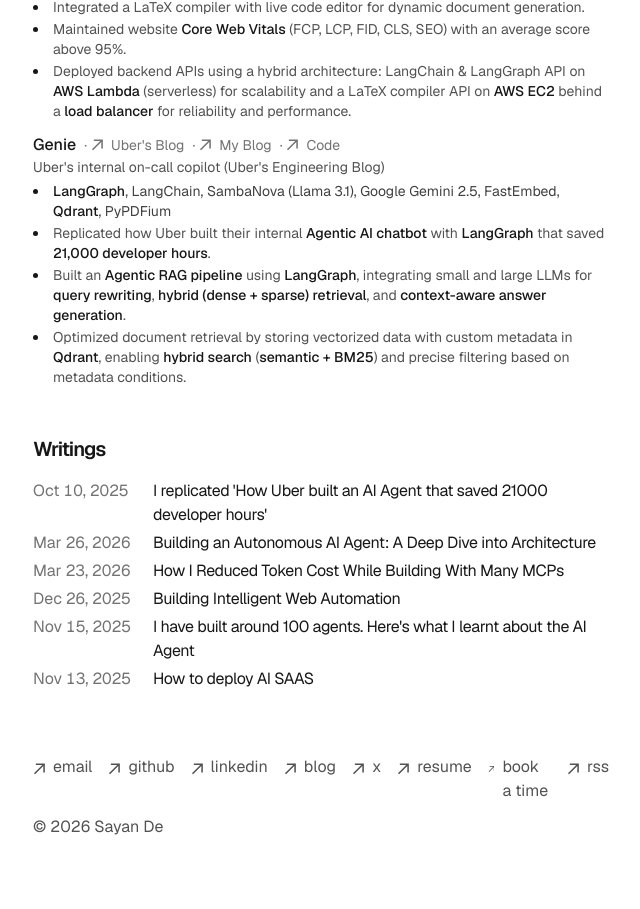
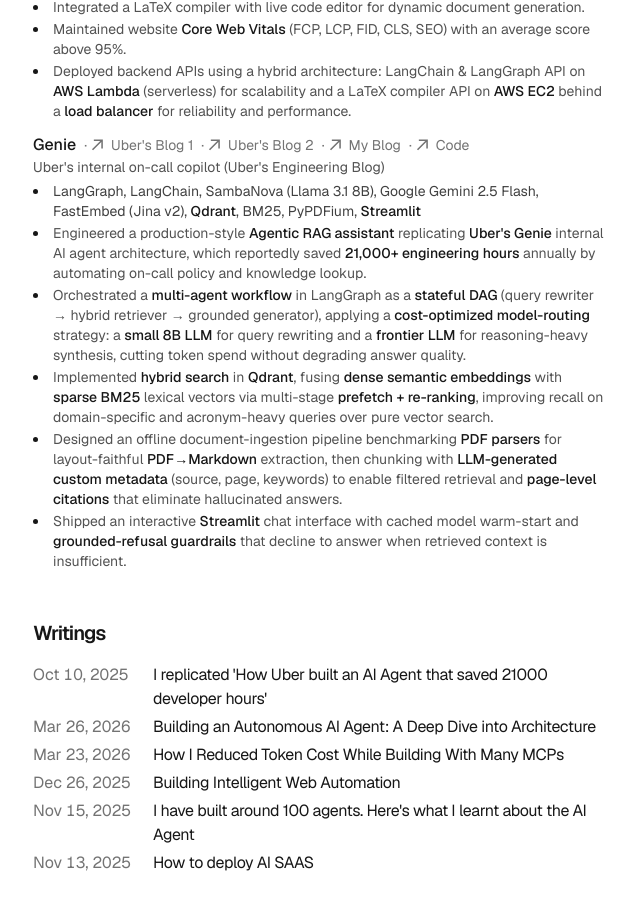
Before and after one commit to sayandedotcom/sayande.com, a Next.js app: page / in a window 1280 px wide. Shown: the part 2113-3022 px from the top of the page, without its empty margins (319-959 px from the left). Built offline with nearby package versions, Linux system fonts and the light colour scheme.

Commit message:
feat: update Genie project details with expanded tech stack, architecture specifics, and additional blog references

```diff
--- a/app/content.ts
+++ b/app/content.ts
@@ -161,27 +161,38 @@
     name: "Genie",
     bio: "Uber's internal on-call copilot (Uber's Engineering Blog)",
     bullets: [
-      "LangGraph, LangChain, SambaNova (Llama 3.1), Google Gemini 2.5, FastEmbed, Qdrant, PyPDFium",
-      "Replicated how Uber built their internal Agentic AI chatbot with LangGraph that saved 21,000 developer hours.",
-      "Built an Agentic RAG pipeline using LangGraph, integrating small and large LLMs for query rewriting, hybrid (dense + sparse) retrieval, and context-aware answer generation.",
-      "Optimized document retrieval by storing vectorized data with custom metadata in Qdrant, enabling hybrid search (semantic + BM25) and precise filtering based on metadata conditions.",
+      "LangGraph, LangChain, SambaNova (Llama 3.1 8B), Google Gemini 2.5 Flash, FastEmbed (Jina v2), Qdrant, BM25, PyPDFium, Streamlit",
+      "Engineered a production-style Agentic RAG assistant replicating Uber's Genie internal AI agent architecture, which reportedly saved 21,000+ engineering hours annually by automating on-call policy and knowledge lookup.",
+      "Orchestrated a multi-agent workflow in LangGraph as a stateful DAG (query rewriter → hybrid retriever → grounded generator), applying a cost-optimized model-routing strategy: a small 8B LLM for query rewriting and a frontier LLM for reasoning-heavy synthesis, cutting token spend without degrading answer quality.",
+      "Implemented hybrid search in Qdrant, fusing dense semantic embeddings with sparse BM25 lexical vectors via multi-stage prefetch + re-ranking, improving recall on domain-specific and acronym-heavy queries over pure vector search.",
+      "Designed an offline document-ingestion pipeline benchmarking PDF parsers for layout-faithful PDF→Markdown extraction, then chunking with LLM-generated custom metadata (source, page, keywords) to enable filtered retrieval and page-level citations that eliminate hallucinated answers.",
+      "Shipped an interactive Streamlit chat interface with cached model warm-start and grounded-refusal guardrails that decline to answer when retrieved context is insufficient.",
     ],
     highlights: [
-      "Agentic AI chatbot",
-      "LangGraph",
-      "21,000 developer hours",
-      "Agentic RAG pipeline",
-      "query rewriting",
-      "hybrid (dense + sparse) retrieval",
-      "context-aware answer generation",
+      "Agentic RAG assistant",
+      "Uber's Genie",
+      "21,000+ engineering hours",
+      "multi-agent workflow",
+      "stateful DAG",
+      "cost-optimized model-routing",
+      "small 8B LLM",
+      "frontier LLM",
+      "hybrid search",
       "Qdrant",
-      "hybrid search",
-      "semantic + BM25",
-      "metadata filtering",
+      "dense semantic embeddings",
+      "sparse BM25",
+      "prefetch + re-ranking",
+      "PDF parsers",
+      "PDF→Markdown",
+      "LLM-generated custom metadata",
+      "page-level citations",
+      "Streamlit",
+      "grounded-refusal guardrails",
     ],
     code: "https://github.com/sayandedotcom/Genie-Uber-s-internal-on-call-copilot",
     engineering: [
       "https://www.uber.com/in/en/blog/enhanced-agentic-rag/",
+      "https://www.uber.com/in/en/blog/genie-ubers-gen-ai-on-call-copilot/",
       "https://sayande.hashnode.dev/how-uber-built-an-ai-agent-that-saved-21000-developer-hours?showSharer=true",
     ],
   },
--- a/app/page.tsx
+++ b/app/page.tsx
@@ -164,10 +164,12 @@
                         <ArrowIcon />
                         <span className="ml-1">
                           {project.name === "Genie" && k === 0
-                            ? "Uber's Blog"
-                            : project.name === "Genie"
-                              ? "My Blog"
-                              : "Engineering"}
+                            ? "Uber's Blog 1"
+                            : project.name === "Genie" && k === 1
+                              ? "Uber's Blog 2"
+                              : project.name === "Genie"
+                                ? "My Blog"
+                                : "Engineering"}
                         </span>
                       </a>
                     ))}
```
